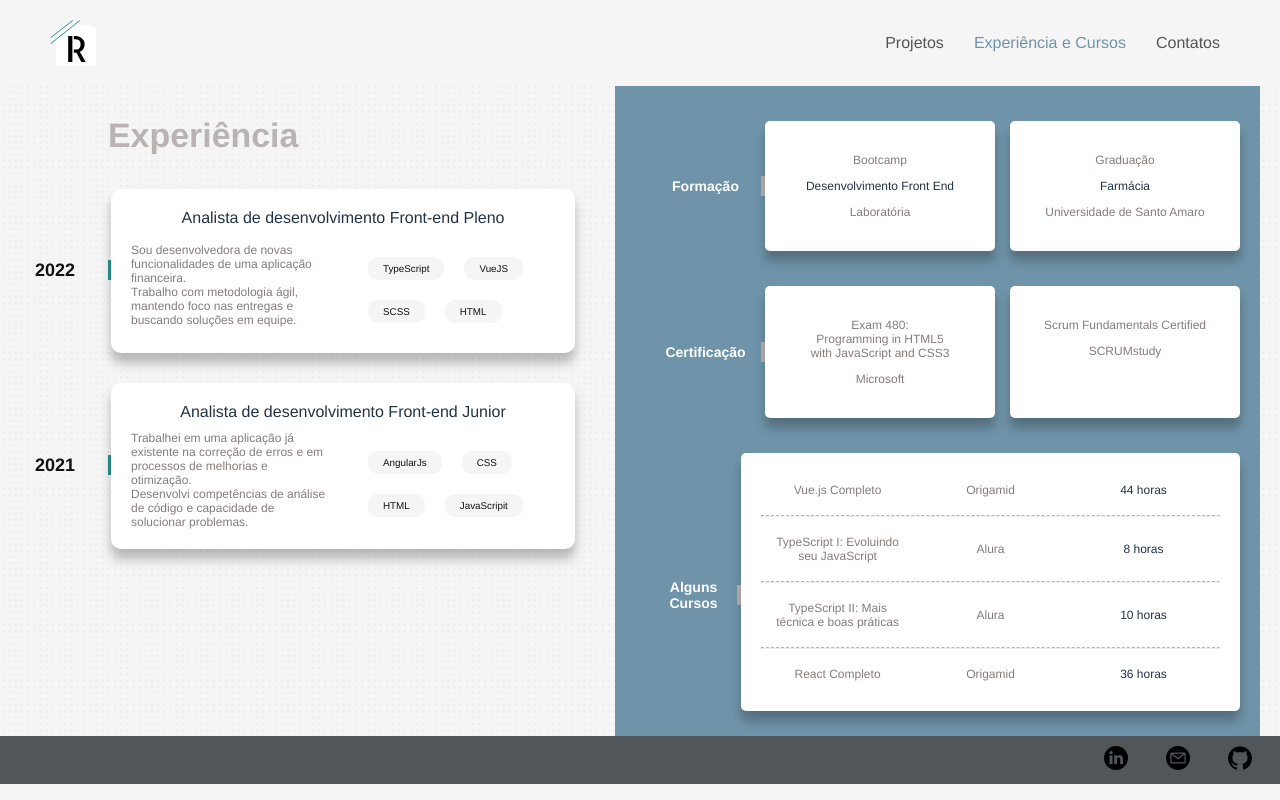
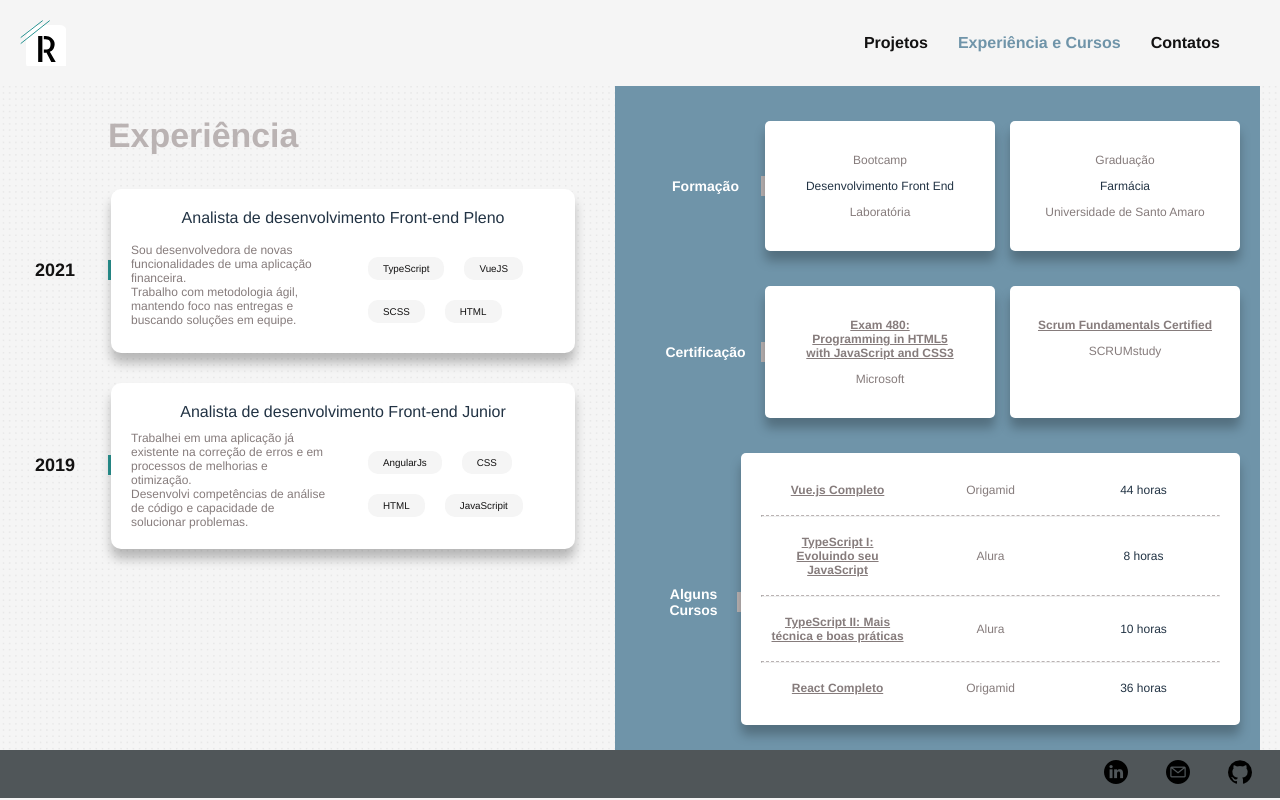
Before and after one commit to Rosines-Almeida/portifolio, a Vue app: page /cursos in a window 1280 px wide. Built offline with nearby package versions, Linux system fonts and the light colour scheme.

Commit message:
correçãodo header!

```diff
--- a/src/components/TheHeader.vue
+++ b/src/components/TheHeader.vue
@@ -1,12 +1,11 @@
 <template>
   <header>
     <nav class="topnav">
-      <!-- <a href="#home" class="active">Logo</a> -->
-       <router-link to="/"><div class="logo icon-home"></div></router-link>
+       <router-link to="/"><div @click="closeMenu()" class="logo icon-home"></div></router-link>
       <div id="myLinks"  @click="closeMenu()">
-        <router-link to="/projetos" class="a menu"  @click="closeMenu()">Projetos</router-link>
-        <router-link to="/cursos" class="a menu">Experiência e Cursos</router-link>
-        <router-link to="/contato"  class="a menu">Contatos</router-link>
+        <router-link to="/projetos" class="a menu bold"  @click="closeMenu()">Projetos</router-link>
+        <router-link to="/cursos" class="a menu bold">Experiência e Cursos</router-link>
+        <router-link to="/contato"  class="a menu bold">Contatos</router-link>
       </div>
       <a href="javascript:void(0);" class="icon" @click="openMenu()">
         <i class="fa fa-bars"></i>
@@ -44,15 +43,15 @@ header {
 }
 
 header a {
-  color: #575454;
+  color: #131212;
 }
 .menu{
 padding: 0 10px;
-    margin-left: 10px;
+margin-left: 10px;
 }
 
 a.router-link-active {
-  color: #6f94a9;
+   color: #6f94a9;
 }
 
 nav {
@@ -61,7 +60,7 @@ nav {
   display: flex;
   align-content: space-between;
   align-items: center;
-  padding: 20px 50px;
+  padding: 20px 50px 20px 20px;
 }
 
 a.router-link-active{
@@ -112,7 +111,7 @@ li a {
   }
 
   .topnav a {
-    color: #ddd;
+    color: #131212;
     padding: 14px 16px;
     text-decoration: none;
     font-size: 17px;
--- a/src/mixins/data.js
+++ b/src/mixins/data.js
@@ -19,13 +19,13 @@ const contact = [
 
 const experiences = [
     {
-        year: '2022',
+        year: '2021',
         description: 'Sou desenvolvedora de  novas funcionalidades de uma aplicação  financeira. <br>Trabalho com metodologia ágil, mantendo foco nas entregas e buscando soluções em equipe.',
         title: 'Analista de desenvolvimento  Front-end Pleno',
         skills: ['TypeScript', 'VueJS', 'SCSS', 'HTML']
     },
     {
-        year: '2021',
+        year: '2019',
         description: 'Trabalhei em uma aplicação já existente na correção de erros e em processos de melhorias e otimização.<br>Desenvolvi competências de análise de código e capacidade de solucionar problemas.',
         title: 'Analista de desenvolvimento  Front-end Junior',
         skills: ['AngularJs', 'CSS', 'HTML', 'JavaScripit']
--- a/src/views/Cursos.vue
+++ b/src/views/Cursos.vue
@@ -61,7 +61,7 @@
         >
           <div class="container-education-box">
             <p></p>
-            <a class="certification-link" :href="item.link" target="_blank">
+            <a class="courses-link  certification-link" :href="item.link" target="_blank">
               <p class="certification-link" v-html="item.formation"></p>
             </a>
             <p>{{ item.institution }}</p>
@@ -82,7 +82,9 @@
             <div v-for="(course, index) in courses" :key="index">
               <div class="continue-education-certification">
                 <div>
-                  <a :href="course.link" target="_blank">{{
+                  <a
+                  class="courses-link "
+                  :href="course.link" target="_blank">{{
                     course.formation
                   }}</a>
                 </div>
@@ -244,9 +246,9 @@ hr {
   align-self: center;
 }
 
-a {
-  font-weight: 100;
+.courses-link {
   color: #867c7c;
+  text-decoration: underline;
 }
 
 .continue-education-institution {
@@ -340,6 +342,9 @@ a {
   .container-continue-education{
     width: auto;
   }
+  .experience-box-flex{
+    flex-direction: column;
+  }
 }
 
 @media screen and (max-width: 384px) {
--- a/src/views/Home.vue
+++ b/src/views/Home.vue
@@ -20,11 +20,11 @@
           </div>
           <div class="home-link">
             Conheça um pouco mais do meu perfil com meus  <br />
-            <router-link to="/projetos" class="a menu home-link-route">
+            <router-link to="/projetos" class="home-link-route ">
               projetos pessoais </router-link
             ><br /> e com minha
-            <router-link to="/cursos" class="a menu home-link-route">
-              experiencia profissional, cursos e certificações </router-link
+            <router-link to="/cursos" class="home-link-route">
+              experiência profissional, cursos e certificações </router-link
             >.<br />
 
           </div>
@@ -74,8 +74,8 @@ export default {
 
 .home-link-route{
   text-decoration: underline;
-  font-weight: bold;
-
+  font-weight: bold ;
+  color: #6f94a9;
 }
 
 .apresentation-description {
--- a/src/views/Projetos.vue
+++ b/src/views/Projetos.vue
@@ -106,7 +106,7 @@
 }
 
 .introduce-link{
-  color: white;
+  color: white !important;
 }
 
 .projeto-introduce p {
@@ -129,7 +129,6 @@
 
 .box-projetos {
   display: flex;
-  /* flex-wrap: wrap; */
   gap: 30px;
   margin-top: 30px;
   flex-direction: column;
@@ -167,10 +166,11 @@
 .projeto-link {
   margin: auto auto;
   font-size: 1em;
-  color: #131212;
+  color: #6f94a9 !important;
   display: inline-block;
-  margin-top: 10px;
-
+  margin-top: 15px;
+    text-decoration: underline;
+    margin-bottom: 10px;
 }
 
 .projeto-skills {
@@ -221,6 +221,7 @@ img {
 @media screen and (max-width: 1022px) {
   .container-projeto {
     flex-direction: column;
+        margin: 0 20px;
   }
 
   .projeto-background {
```
